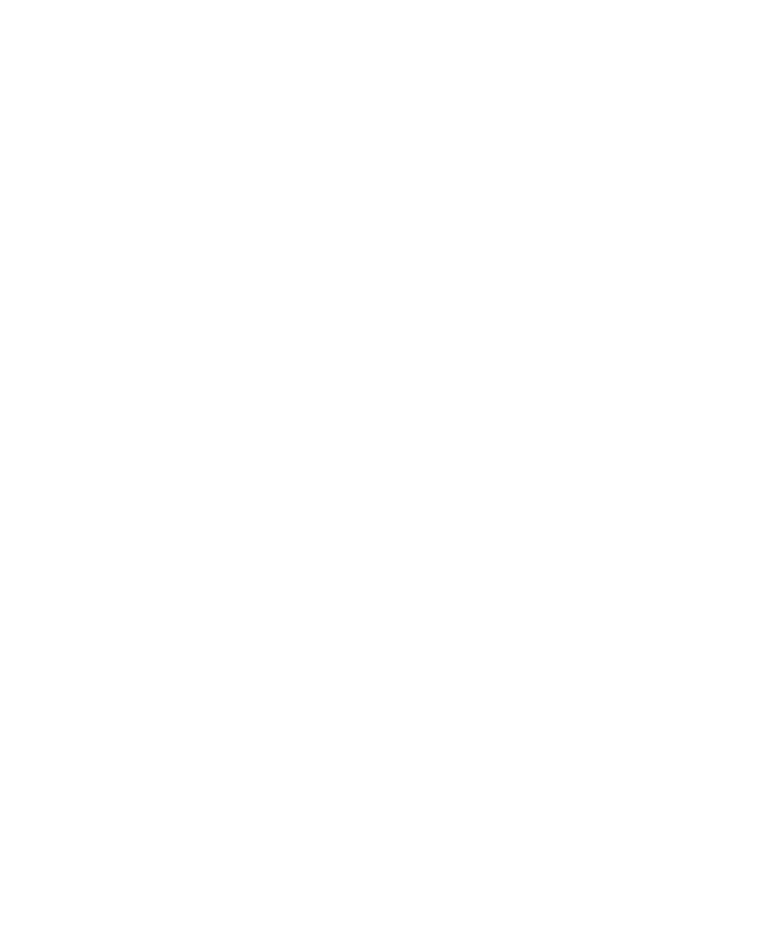
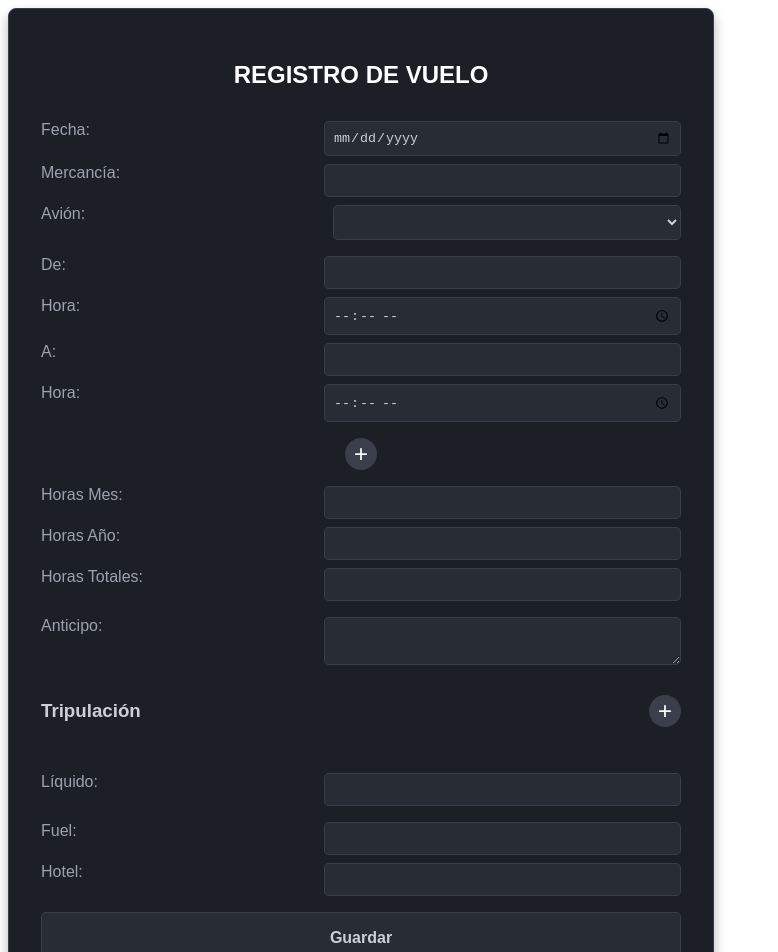
Before and after one commit to SergioMostacero/ala70f, an Angular app: page /register-flight in a window 1280 px wide. Before the commit this address led to /. Shown: the top 952 px of the page, without its empty margins (0-778 px from the left). Before the commit the page ends 800 px from the top, so only its background shows below. Built offline with nearby package versions, Linux system fonts and the light colour scheme.

Commit message:
ajustado contrasena

```diff
--- a/src/app/Services/usuario.service.ts
+++ b/src/app/Services/usuario.service.ts
@@ -17,8 +17,8 @@
     return this.http.get<Usuario[]>(this.apiUrl);
   }
 
-  loginUsuario(email: string, password: string): Observable<Usuario> {
-    return this.http.post<Usuario>(`${this.apiUrl}/login`, { email, password });
+  loginUsuario(email: string, contrasena: string): Observable<Usuario> {
+    return this.http.post<Usuario>(`${this.apiUrl}/login`, { email, contrasena });
   }
 
   setLoggedInUser(user: Usuario) {
--- a/src/app/login/login.component.html
+++ b/src/app/login/login.component.html
@@ -12,11 +12,11 @@
         />
 
         <input
-          type="password"
+          type="contrasena"
           placeholder="Contraseña"
           class="login-input"
-          [(ngModel)]="password"
-          name="password"
+          [(ngModel)]="contrasena"
+          name="contrasena"
         />
       </div>
 
--- a/src/app/login/login.component.ts
+++ b/src/app/login/login.component.ts
@@ -10,7 +10,7 @@
 })
 export class LoginComponent {
   email: string = '';
-  password: string = '';
+  contrasena: string = '';
 
   constructor(
     private usuarioService: UsuarioService,
@@ -18,7 +18,7 @@
   ) {}
 
   login() {
-    this.usuarioService.loginUsuario(this.email, this.password).subscribe({
+    this.usuarioService.loginUsuario(this.email, this.contrasena).subscribe({
       next: (user: Usuario) => {
         console.log('Usuario logueado:', user);
         this.usuarioService.setLoggedInUser(user);
--- a/src/app/model/usuario.model.ts
+++ b/src/app/model/usuario.model.ts
@@ -4,7 +4,7 @@
 export interface Usuario {
     id?: number;
     email:string;
-    password:string;
+    contrasena:string;
     nombre: string;
     apellido1: string;
     apellido2: string;
--- a/src/app/register-flight/register-flight.component.html
+++ b/src/app/register-flight/register-flight.component.html
@@ -1,4 +1,101 @@
-<!-- Ejemplo de la parte de Tripulación -->
+<div class="flight-form-container">
+  <h2 class="title">REGISTRO DE VUELO</h2>
+
+  <!-- Sección 1 -->
+  <div class="form-section">
+    <label>Fecha:</label>
+    <input
+      type="date"
+      [(ngModel)]="flightDate"
+      name="flightDate"
+    />
+
+    <label>Mercancía:</label>
+    <input
+      type="text"
+      [(ngModel)]="merchandise"
+      name="merchandise"
+    />
+
+    <label>Avión:</label>
+    <select
+      [(ngModel)]="selectedAirplane"
+      name="selectedAirplane"
+    >
+      <option value="AIRBUS 310">AIRBUS 310</option>
+      <option value="AIRBUS 330">AIRBUS 330</option>
+      <option value="FALCON">FALCON</option>
+    </select>
+  </div>
+
+  <!-- Sección 2 -->
+  <div class="form-section">
+    <label>De:</label>
+    <input
+      type="text"
+      [(ngModel)]="from"
+      name="from"
+    />
+
+    <label>Hora:</label>
+    <input
+      type="time"
+      [(ngModel)]="fromTime"
+      name="fromTime"
+    />
+
+    <label>A:</label>
+    <input
+      type="text"
+      [(ngModel)]="to"
+      name="to"
+    />
+
+    <label>Hora:</label>
+    <input
+      type="time"
+      [(ngModel)]="toTime"
+      name="toTime"
+    />
+  </div>
+
+  <!-- Botón plus para añadir más tramos (calls addSegment()) -->
+  <button class="add-button" (click)="addSegment()">+</button>
+
+  <!-- Sección 3 -->
+  <div class="form-section">
+    <label>Horas Mes:</label>
+    <input
+      type="number"
+      [(ngModel)]="horasMes"
+      name="horasMes"
+    />
+
+    <label>Horas Año:</label>
+    <input
+      type="number"
+      [(ngModel)]="horasAnio"
+      name="horasAnio"
+    />
+
+    <label>Horas Totales:</label>
+    <input
+      type="number"
+      [(ngModel)]="horasTotales"
+      name="horasTotales"
+    />
+  </div>
+
+  <!-- Sección 4 -->
+  <div class="form-section">
+    <label>Anticipo:</label>
+    <textarea
+      [(ngModel)]="anticipo"
+      name="anticipo"
+    ></textarea>
+  </div>
+
+  <!-- Tripulación -->
   <div class="form-section">
     <h3>Tripulación</h3>
     <button class="add-button" (click)="addCrewMember()">+</button>
@@ -6,10 +103,7 @@
 
   <div class="crew-members">
     <!-- Repetimos un bloque de inputs por cada miembro del array -->
-  <div
-    class="form-section"
-    *ngFor="let member of crewMembers; let i = index"
-  >
+    <div class="form-section" *ngFor="let member of crewMembers; let i = index">
       <label>Nombre del Tripulante:</label>
       <input
         type="text"
@@ -36,3 +130,32 @@
       </button>
     </div>
   </div>
+
+  <div class="form-section">
+    <label>Líquido:</label>
+    <input
+      type="text"
+      [(ngModel)]="liquido"
+      name="liquido"
+    />
+  </div>
+
+  <div class="form-section">
+    <label>Fuel:</label>
+    <input
+      type="text"
+      [(ngModel)]="fuel"
+      name="fuel"
+    />
+
+    <label>Hotel:</label>
+    <input
+      type="text"
+      [(ngModel)]="hotel"
+      name="hotel"
+    />
+  </div>
+
+  <button class="button" (click)="guardar()">Guardar</button>
+  <button class="button" (click)="goBack()">Volver</button>
+</div>
--- a/src/app/register-flight/register-flight.component.ts
+++ b/src/app/register-flight/register-flight.component.ts
@@ -1,18 +1,15 @@
 import { Component, OnInit } from '@angular/core';
-import { CommonModule } from '@angular/common';
-import { FormsModule } from '@angular/forms';
 import { Router } from '@angular/router';
+import { FlightService } from '../Services/flight.service';
 
 @Component({
   selector: 'app-register-flight',
-  standalone: true,
-  imports: [CommonModule, FormsModule],
+  // No "standalone: true" here
   templateUrl: './register-flight.component.html',
   styleUrls: ['./register-flight.component.scss']
 })
 export class RegisterFlightComponent implements OnInit {
-
-  // Campos del formulario
+  // Form fields
   flightDate!: string;
   merchandise!: string;
   selectedAirplane!: string;
@@ -31,27 +28,22 @@
   // Tripulación
   public crewMembers: { name: string; rank: string }[] = [];
 
-  constructor(private router: Router) {}
+  constructor(
+    private router: Router,
+    private flightService: FlightService  // inject your service
+  ) {}
 
   ngOnInit(): void {
-    // 1) Leer el usuario del localStorage
+    // Leer el usuario del localStorage
     const storedUser = localStorage.getItem('loggedUser');
     if (storedUser) {
       const user = JSON.parse(storedUser);
-
-      // 2) Prellenar tripulantes con el usuario logueado (opcional)
       this.crewMembers = [
         {
           name: `${user.nombre} ${user.apellido}`,
-          // Podrías usar el campo "rango" del usuario si lo tienes:
           rank: user.rango ? user.rango.nombre : ''
         }
       ];
-
-      // Si quieres prellenar más datos del formulario con info del usuario:
-      // (ej. flightDate, from, etc.), ajusta aquí según tu lógica.
-      // this.flightDate = ...
-      // this.merchandise = ...
     }
   }
 
@@ -63,14 +55,20 @@
     this.crewMembers.splice(index, 1);
   }
 
+  /**
+   * If you'd like to handle multiple flight segments,
+   * put your logic for adding new segment fields here.
+   */
+  addSegment() {
+    console.log('Add segment clicked! You could add logic for multiple flight segments here.');
+  }
+
   goBack() {
     this.router.navigate(['/home']);
   }
 
   guardar() {
-    // Aquí podrías mandar todo este objeto al backend:
-    // flightDate, merchandise, selectedAirplane, from, to, etc.
-    // junto con la tripulación (crewMembers), por ejemplo:
+    // Build your flightData object
     const flightData = {
       flightDate: this.flightDate,
       merchandise: this.merchandise,
@@ -89,7 +87,16 @@
       crewMembers: this.crewMembers
     };
 
-    console.log('Datos a enviar al backend:', flightData);
-    // Harías la llamada HTTP (por ejemplo con this.http.post(...))
+    // Call your backend via FlightService
+    this.flightService.createFlight(flightData).subscribe({
+      next: (response: any) => {
+        console.log('Vuelo creado con éxito:', response);
+        // Optionally navigate somewhere or show a success message
+        // this.router.navigate(['/home']);
+      },
+      error: (error: any) => {
+        console.error('Error al crear el vuelo:', error);
+      }
+    });
   }
 }
--- a/src/app/register-user/register-user.component.html
+++ b/src/app/register-user/register-user.component.html
@@ -61,11 +61,11 @@
         />
         <!-- Password -->
         <input
-          type="password"
+          type="contrasena"
           placeholder="Contraseña"
           class="register-input"
-          [(ngModel)]="password"
-          name="password"
+          [(ngModel)]="contrasena"
+          name="contrasena"
         />
 
         <!-- Selección de Rango -->
--- a/src/app/register-user/register-user.component.ts
+++ b/src/app/register-user/register-user.component.ts
@@ -18,7 +18,7 @@
   antiguedad: string = '';
   horasVuelo: number = 0;
   email: string = '';
-  password: string = '';
+  contrasena: string = '';
 
   // Listado de rangos disponibles (puedes cargarlo de tu API si lo deseas)
   rangos: Rango[] = [
@@ -48,7 +48,7 @@
       antiguedad: this.antiguedad,
       horas_vuelo: this.horasVuelo,
       email: this.email,
-      password: this.password,
+      contrasena: this.contrasena,
       // Asignamos el rango que se haya seleccionado
       rango: rangoSeleccionado!,
     };
```
Also changed, not shown: src/app/Services/flight.service.ts (added, +27 -0 lines), src/app/app.module.ts (+11 -7 lines). Lines whose indentation alone changed are shown as unchanged.
